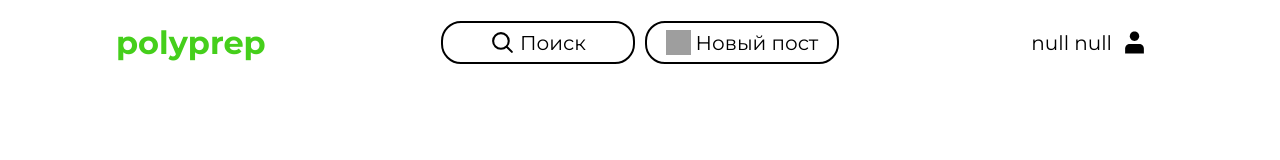
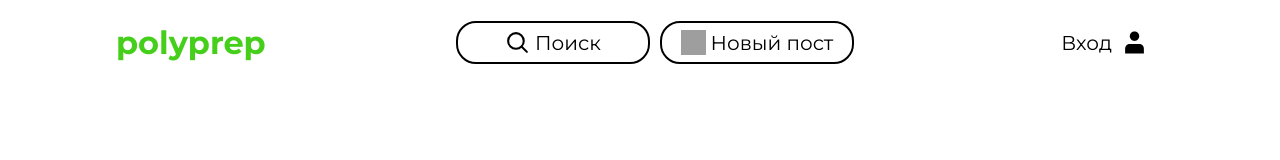
Before and after one commit to Makson4ik12/PolyPrep, a React (Create React App) app in the folder frontend/polyprep-web/: page /post/view in a window 1280 px wide. Shown: the top 160 px of the page. Built offline with nearby package versions, Linux system fonts and the light colour scheme; no server answers; grey boxes are pictures that could not be loaded.

Commit message:
1. fix non auth username 2. add scroll to post comments

```diff
--- a/frontend/polyprep-web/src/components/Card.tsx
+++ b/frontend/polyprep-web/src/components/Card.tsx
@@ -151,7 +151,11 @@ const Card = (data: IPost) => {
           </div>
           <p>|</p>
 
-          <div className={styles.comments}>
+          <div className={styles.comments} onClick={(e) => {
+            e.preventDefault();
+            e.stopPropagation();
+            navigate('/post/view/' + data.id + "#comments");
+          }}>
             <p>{ comments }</p>
             <img src={IconComments} className={styles.like_btn} alt='comments'></img>
           </div>
--- a/frontend/polyprep-web/src/components/Header.tsx
+++ b/frontend/polyprep-web/src/components/Header.tsx
@@ -13,7 +13,8 @@ import MobileHeader from './modals/MobileHeader';
 import { useAppSelector } from '../redux-store/hooks';
 
 const Header = () => {
-  const userDataSelector = useAppSelector(data => data.auth.userData.first_name + " " + data.auth.userData.last_name);
+  const userFirstName = useAppSelector(data => data.auth.userData.first_name);
+  const userLastName = useAppSelector(data => data.auth.userData.last_name);
   const screenSize = HandleResponsiveView();
   const [viewMobileMenu, setViewMobileMenu] = useState(false);
 
@@ -45,7 +46,7 @@ const Header = () => {
 
               <div className={styles.user}>
                 <Link to="/user">
-                  <p> { userDataSelector ? userDataSelector : "Вход" }</p>
+                  <p> { userFirstName && userLastName ? userFirstName + " " + userLastName : "Вход" }</p>
                   <img src={IconUser} alt='user' />
                 </Link>
               </div>
--- a/frontend/polyprep-web/src/components/modals/MobileHeader.tsx
+++ b/frontend/polyprep-web/src/components/modals/MobileHeader.tsx
@@ -5,14 +5,15 @@ import IconUser from '../../icons/user.svg'
 import IconFavourite from '../../icons/favourite.svg'
 import IconPosts from '../../icons/posts.svg'
 import { Link } from 'react-router-dom';
-import store from '../../redux-store/store';
+import { useAppSelector } from '../../redux-store/hooks'
 
 interface IMobileHeader {
   onClose: () => void;
 }
 
 export default function MobileHeader(params: IMobileHeader) {
-  const userdata = store.getState().auth.userData;
+  const userFirstName = useAppSelector(data => data.auth.userData.first_name);
+  const userLastName = useAppSelector(data => data.auth.userData.last_name);
 
   return (
     <header className={styles.header_style}>
@@ -53,7 +54,7 @@ export default function MobileHeader(params: IMobileHeader) {
 
         <div className={styles.user}>
           <Link onClick={() => params.onClose()} to="/user">
-            <p> { userdata.preferred_username ? userdata.preferred_username : "Вход" }</p>
+            <p> { userFirstName && userLastName ? userFirstName + " " + userLastName : "Вход" }</p>
             <img src={IconUser} alt='user' />
           </Link>
         </div>
--- a/frontend/polyprep-web/src/pages/ViewPostPage.tsx
+++ b/frontend/polyprep-web/src/pages/ViewPostPage.tsx
@@ -324,6 +324,15 @@ const ViewPostPage = () => {
     }
   }, [postData]);
 
+  useEffect(() => {
+      if (location.hash) {
+        const element = document.getElementById(location.hash.replace('#', ''));
+        if (element) {
+          element.scrollIntoView({ behavior: 'smooth' });
+        }
+      }
+    }, [location, isLoadingComments]);
+
   return (
     <div className={styles.container}>
       {
@@ -445,7 +454,7 @@ const ViewPostPage = () => {
         <Include name='photo-2002020.png' />
       </div>
 
-      <h2>Комментарии</h2>
+      <h2 id='comments'>Комментарии</h2>
       {/*
 
       TODO: очистить input после отправки коммента
```
